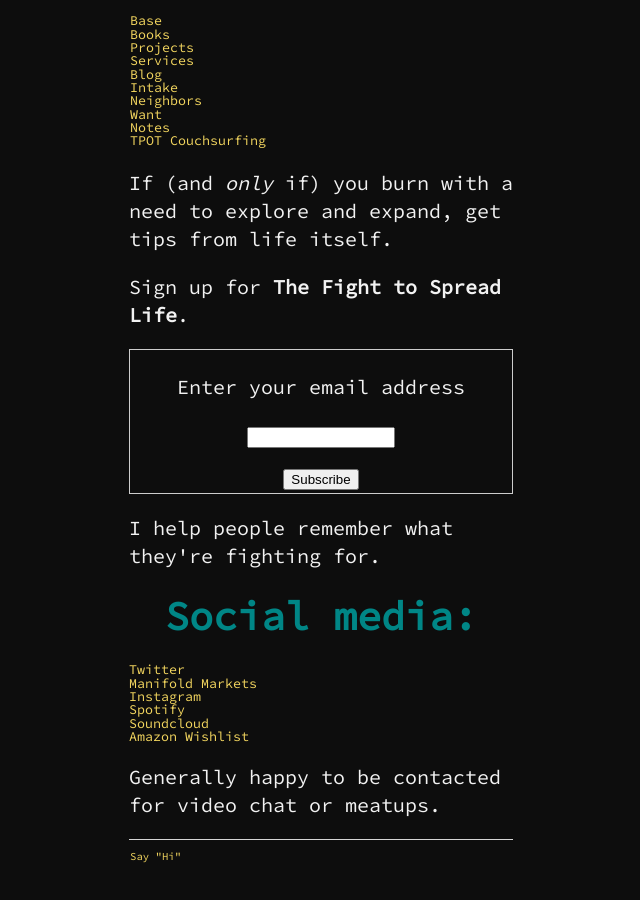
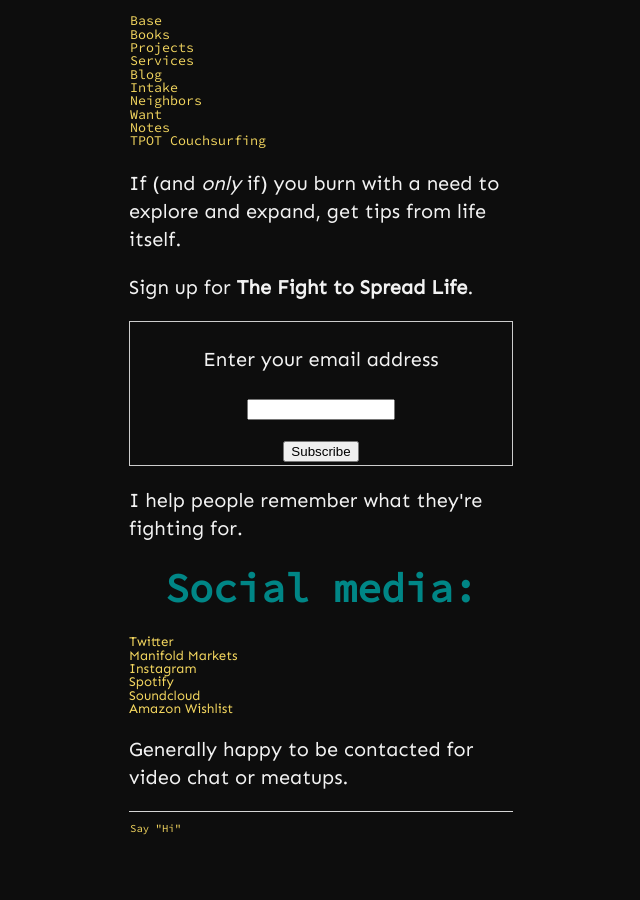
Before and after one commit to ray-dorai/ray-dorai.github.io, a Jekyll site: the page built from index.html, in a window 1280 px wide. Shown: the whole page, without its empty margins (319-959 px from the left). Built offline with Jekyll 4.4.1, drawn with Linux system fonts in a browser that asks for light colours; some web fonts are replaced.

Commit message:
Update main.css

```diff
--- a/css/main.css
+++ b/css/main.css
@@ -1,9 +1,9 @@
-@import url('https://fonts.googleapis.com/css2?family=M+PLUS+1+Code:wght@500&family=Source+Code+Pro&display=swap');
+@import url('https://fonts.googleapis.com/css2?family=Sen&family=Source+Code+Pro&display=swap');
 
 
 body {
     margin: 0 auto;
-    font-family: 'Source Code Pro', monospace;
+    font-family: 'Sen', sans-serif;
     font-size: smaller;
     width: 30%;
     line-height: 1;
```
